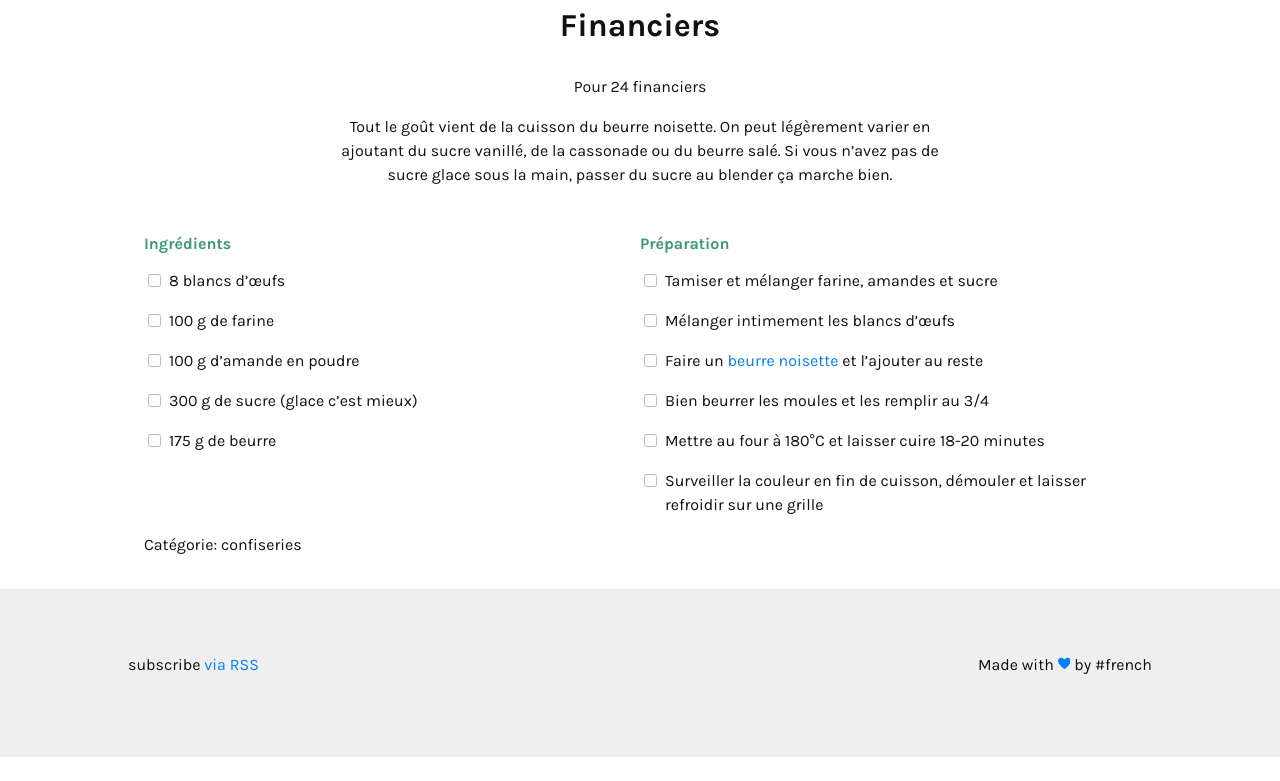
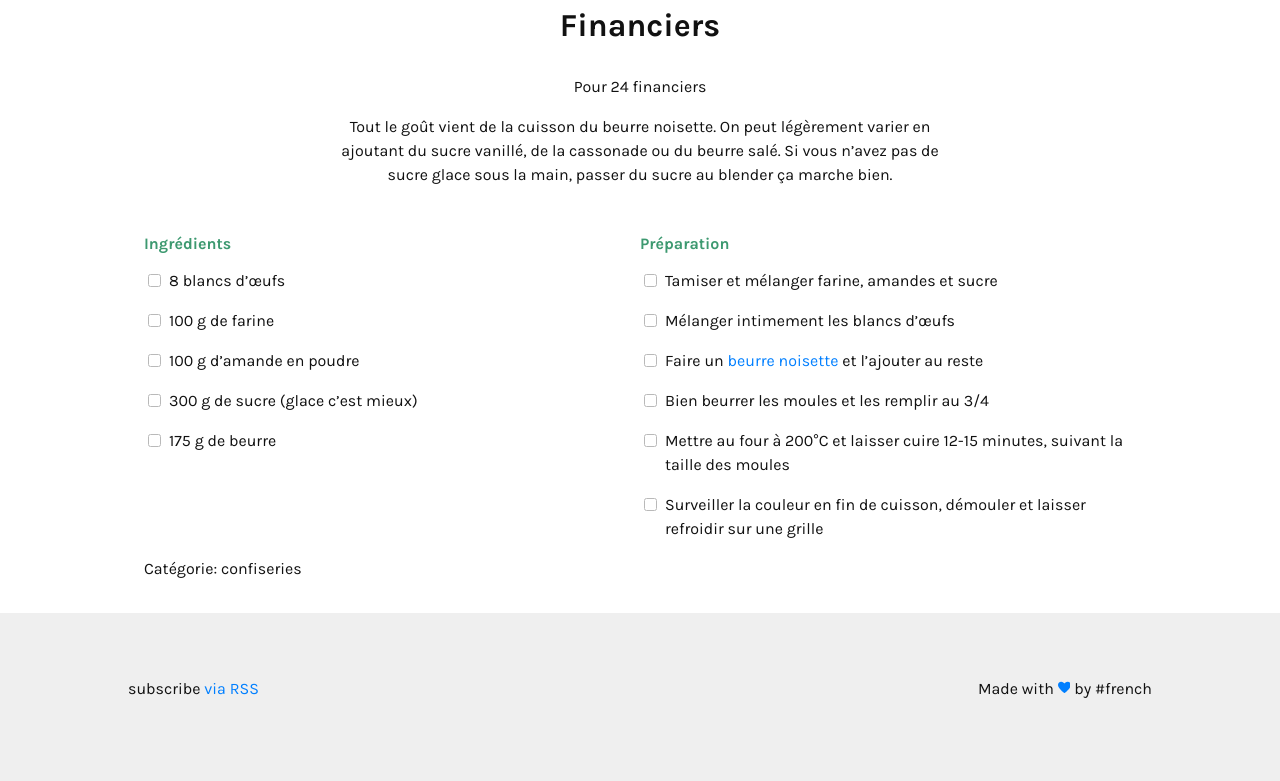
Before and after one commit to diese-french/malaubid, a Jekyll site: the page built from _recipes/financiers.md, in a window 1280 px wide and 900 px high, scrolled down 688 px, cut to the strip 119-900 px from the top of the window. Built offline with Jekyll 4.4.1, drawn with Linux system fonts in a browser that asks for light colours; nearby versions of some CDN libraries; before the commit the page ends 1564 px from its top, so only the background shows below that.

Commit message:
Recipe: fixes temperature for the financiers

```diff
--- a/_recipes/financiers.md
+++ b/_recipes/financiers.md
@@ -27,7 +27,7 @@ directions:
 - Mélanger intimement les blancs d’œufs
 - Faire un [beurre noisette](https://fr.wikipedia.org/wiki/Beurre_noisette) et l'ajouter au reste
 - Bien beurrer les moules et les remplir au 3/4
-- Mettre au four à 180°C et laisser cuire 18-20 minutes
+- Mettre au four à 200°C et laisser cuire 12-15 minutes, suivant la taille des moules
 - Surveiller la couleur en fin de cuisson, démouler et laisser refroidir sur une grille
 
 
```
Also changed, not shown: other parts of _recipes/financiers.md (+1 -1 lines).
